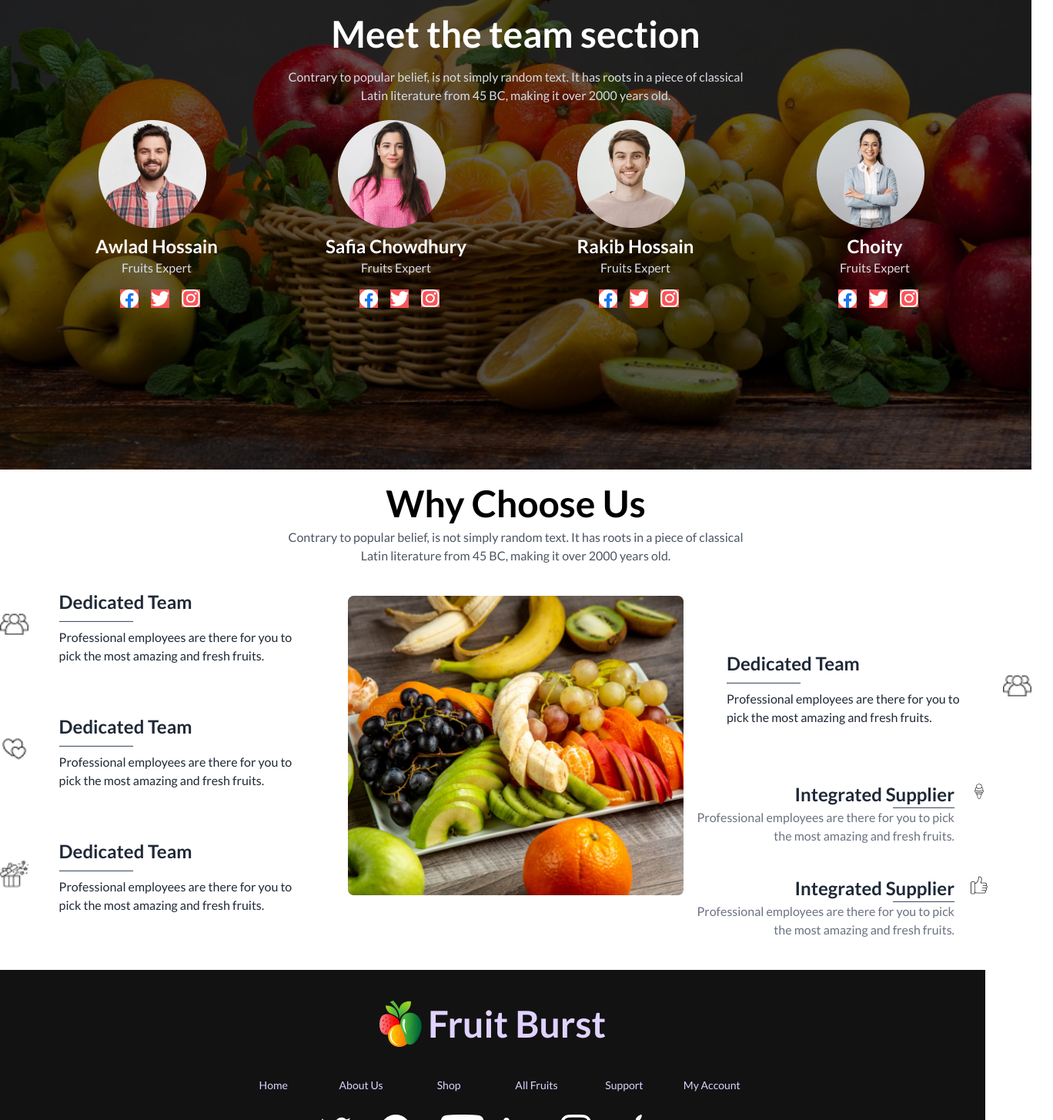
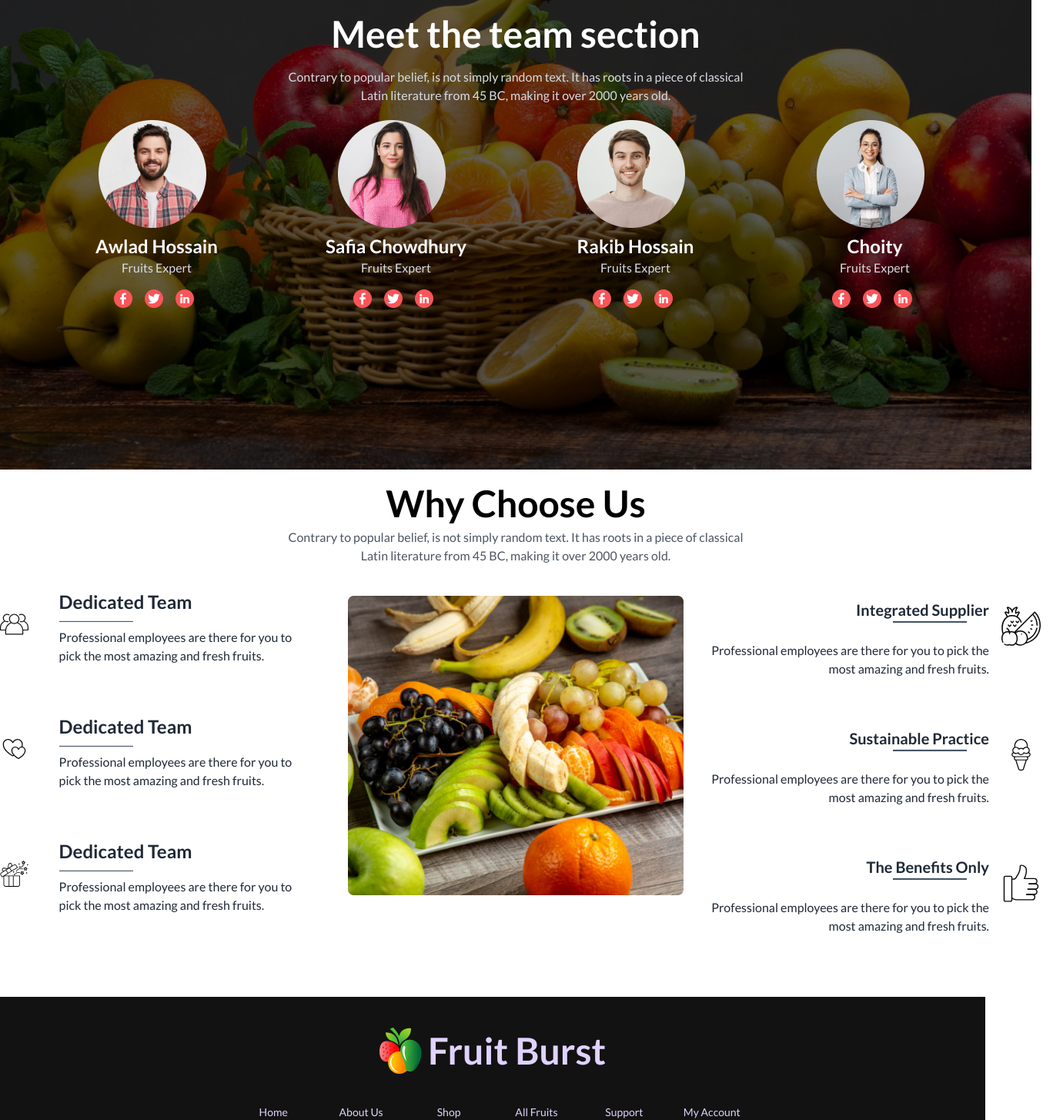
Before and after one commit to codermahbub20/fruit-shop-repo, a plain HTML site: page index.html in a window 1280 px wide. Shown: the part 2001-3456 px from the top of the page at 77% size, 1368 px wide, since content can reach past the window. Drawn offline with nearby package versions, Linux system fonts and the light colour scheme.

Commit message:
Finally Done

```diff
--- a/index.html
+++ b/index.html
@@ -48,7 +48,7 @@
             <div class="navbar lg:w-11/12 mx-auto bg-[#F85559] rounded-full mt-10">
                 <div class="navbar-start">
                     <div class="dropdown f">
-                        <label tabindex="0" class="btn  ml-72 btn-ghost lg:hidden">
+                        <label tabindex="0" class="btn  ml-[278px] btn-ghost lg:hidden">
                             <svg xmlns="http://www.w3.org/2000/svg" class="h-5  w-5" fill="none" viewBox="0 0 24 24"
                                 stroke="currentColor">
                                 <path stroke-linecap="round" stroke-linejoin="round" stroke-width="2"
@@ -207,19 +207,19 @@
                     <div class="grid grid-flow-col gap-5 text-center auto-cols-max">
                         <div class="flex flex-col">
                             <span class="countdown font-mono text-4xl lg:text-5xl">
-                                <span style="--value:29;"></span>:
+                                <span style="--value:29;"></span><img src="./images/Frame.svg" alt="">
                             </span>
                             days
                         </div>
                         <div class="flex flex-col">
                             <span class="countdown font-mono text-4xl lg:text-5xl">
-                                <span style="--value:15;"></span>:
+                                <span style="--value:15;"></span><img src="./images/Frame.svg" alt="">
                             </span>
                             hours
                         </div>
                         <div class="flex flex-col">
                             <span class="countdown font-mono text-4xl lg:text-5xl">
-                                <span style="--value:25;"></span>:
+                                <span style="--value:25;"></span><img src="./images/Frame.svg" alt="">
                             </span>
                             min
                         </div>
@@ -484,9 +484,9 @@
                                 <h4 class="text-2xl font-semibold text-white text-center mt-2">Awlad Hossain</h4>
                                 <h5 class="font-medium">Fruits Expert</h5>
                                 <ul class="flex text-center ml-24 md:ml-10 lg:ml-2 mt-4 gap-4">
-                                    <li><img class="w-6 ml-9 bg-web-bg" src="./images/facebook 1.png" alt=""></li>
-                                    <li><img class="w-6 bg-web-bg" src="./images/twitter 1.png" alt=""></li>
-                                    <li><img class="w-6 bg-web-bg" src="./images/instagram 1.png" alt=""></li>
+                                    <li><img class=" ml-7" src="./images/fb.png" alt=""></li>
+                                    <li><img class="w-6 " src="./images/tw.png" alt=""></li>
+                                    <li><img class="w-6 " src="./images/link.png" alt=""></li>
                                 </ul>
                             </div>
                             <div>
@@ -494,9 +494,9 @@
                                 <h4 class="text-2xl font-semibold text-white text-center mt-2">Safia Chowdhury</h4>
                                 <h5 class="font-medium">Fruits Expert</h5>
                                 <ul class="flex text-center ml-24 md:ml-10 lg:ml-2 mt-4 gap-4">
-                                    <li><img class="w-6 ml-9 bg-web-bg" src="./images/facebook 1.png" alt=""></li>
-                                    <li><img class="w-6 bg-web-bg" src="./images/twitter 1.png" alt=""></li>
-                                    <li><img class="w-6 bg-web-bg" src="./images/instagram 1.png" alt=""></li>
+                                    <li><img class=" ml-7" src="./images/fb.png" alt=""></li>
+                                    <li><img class="w-6 " src="./images/tw.png" alt=""></li>
+                                    <li><img class="w-6 " src="./images/link.png" alt=""></li>
                                 </ul>
                             </div>
                             <div>
@@ -504,9 +504,9 @@
                                 <h4 class="text-2xl font-semibold text-white text-center mt-2">Rakib Hossain</h4>
                                 <h5 class="font-medium">Fruits Expert</h5>
                                 <ul class="flex text-center ml-24 md:ml-10 lg:ml-2 mt-4 gap-4">
-                                    <li><img class="w-6 ml-9 bg-web-bg" src="./images/facebook 1.png" alt=""></li>
-                                    <li><img class="w-6 bg-web-bg" src="./images/twitter 1.png" alt=""></li>
-                                    <li><img class="w-6 bg-web-bg" src="./images/instagram 1.png" alt=""></li>
+                                    <li><img class=" ml-7" src="./images/fb.png" alt=""></li>
+                                    <li><img class="w-6 " src="./images/tw.png" alt=""></li>
+                                    <li><img class="w-6 " src="./images/link.png" alt=""></li>
                                 </ul>
                             </div>
                             <div>
@@ -514,9 +514,9 @@
                                 <h4 class="text-2xl font-semibold text-white text-center mt-2">Choity</h4>
                                 <h5 class="font-medium">Fruits Expert</h5>
                                 <ul class="flex text-center ml-24 md:ml-10 lg:ml-2 mt-4 gap-4">
-                                    <li><img class="w-6 ml-9 bg-web-bg" src="./images/facebook 1.png" alt=""></li>
-                                    <li><img class="w-6 bg-web-bg" src="./images/twitter 1.png" alt=""></li>
-                                    <li><img class="w-6 bg-web-bg" src="./images/instagram 1.png" alt=""></li>
+                                    <li><img class=" ml-7" src="./images/fb.png" alt=""></li>
+                                    <li><img class="w-6 " src="./images/tw.png" alt=""></li>
+                                    <li><img class="w-6 " src="./images/link.png" alt=""></li>
                                 </ul>
                             </div>
                         </div>
@@ -536,28 +536,28 @@
                 <div>
                     <!-- first one -->
                     <div class="card  card-center  lg:card-side bg-base-100 ">
-                        <figure><img class="mt-9 lg:-mt-2 w-16 " src="./images/group 1.png" alt="Movie"/></figure>
+                        <figure><img class="mt-9 lg:-mt-2 w-16 " src="./images/group 1.svg" alt="Movie" /></figure>
                         <div class="card-body text-center ml-2 lg:text-start">
-                          <h2 class="card-title ml-24 lg:ml-0 text-2xl ">Dedicated Team</h2>
-                          <hr class="w-24 ml-32 lg:ml-0 bg-slate-600 h-[2px]">
+                            <h2 class="card-title ml-20 lg:ml-0 text-2xl ">Dedicated Team</h2>
+                            <hr class="w-24 ml-28 lg:ml-0 bg-slate-600 h-[2px]">
                             <p>Professional employees are there for you to pick the most amazing and fresh fruits.</p>
                         </div>
                     </div>
                     <!-- second  one -->
                     <div class="card  card-center  lg:card-side bg-base-100 ">
-                        <figure><img class="mt-9 lg:-mt-2 w-16 " src="./images/love 1.png" alt="Movie"/></figure>
+                        <figure><img class="mt-9 lg:-mt-2 w-16 " src="./images/love 1.svg" alt="Movie" /></figure>
                         <div class="card-body text-center ml-2 lg:text-start">
-                          <h2 class="card-title ml-24 lg:ml-0 text-2xl ">Dedicated Team</h2>
-                          <hr class="w-24 ml-32 lg:ml-0 bg-slate-600 h-[2px]">
+                            <h2 class="card-title ml-20 lg:ml-0 text-2xl ">Dedicated Team</h2>
+                            <hr class="w-24 ml-28 lg:ml-0 bg-slate-600 h-[2px]">
                             <p>Professional employees are there for you to pick the most amazing and fresh fruits.</p>
                         </div>
                     </div>
                     <!-- third one -->
                     <div class="card  card-center  lg:card-side bg-base-100 ">
-                        <figure><img class="mt-9 lg:-mt-2 w-16 " src="./images/gift-box 1.png" alt="Movie"/></figure>
+                        <figure><img class="mt-9 lg:-mt-2 w-16 " src="./images/gift-box 1.svg" alt="Movie" /></figure>
                         <div class="card-body text-center ml-2 lg:text-start">
-                          <h2 class="card-title ml-24 lg:ml-0 text-2xl ">Dedicated Team</h2>
-                          <hr class="w-24 ml-32 lg:ml-0 bg-slate-600 h-[2px]">
+                            <h2 class="card-title ml-20 lg:ml-0 text-2xl ">Dedicated Team</h2>
+                            <hr class="w-24 ml-28 lg:ml-0 bg-slate-600 h-[2px]">
                             <p>Professional employees are there for you to pick the most amazing and fresh fruits.</p>
                         </div>
                     </div>
@@ -567,42 +567,40 @@
                     <img src="./images/whychoose1.png" alt="">
                 </div>
 
-                <div class="mt-10">
+                <div class="mt-5">
                     <!-- first one sub -->
                     <!-- first one -->
-                    <div class="card mt-10 card-center flex-row-reverse  lg:card-side bg-base-100 ">
-                        <figure><img class="-mt-16 lg:-mt-2 ml-10 lg:ml-0 w-16 " src="./images/group 1.png" alt="Movie"/></figure>
-                        <div class="card-body text-center ml-2 lg:text-start">
-                          <h2 class="card-title ml-24 lg:ml-0 text-2xl ">Dedicated Team</h2>
-                          <hr class="w-24 ml-32 lg:ml-0 bg-slate-600 h-[2px]">
-                          <p>Professional employees are there for you to pick the most amazing and fresh fruits.</p>
+                    <div class="hero">
+                        <div class="hero-content flex-col lg:flex-row-reverse">
+                          <img src="./images/fruit 1.svg" class="max-w-sm w-20 lg:-mt-12 rounded-lg " />
+                          <div>
+                            <h1 class="text-xl font-bold text-center lg:text-right mt-2">Integrated Supplier</h1>
+                            <hr class="w-24 ml-36 lg:ml-60  bg-slate-600 h-[3px]">
+                            <p class="py-6 text-center lg:text-right">Professional employees are there for you to pick the most amazing and fresh fruits.</p>
+                          </div>
                         </div>
                       </div>
 
                     <!-- second one sub -->
-                    <div class="flex row-reverse mt-10">
-                        <div class="lg:mr-5">
-                            <h1 class="flex justify-end text-2xl font-extrabold">Integrated Supplier</h1>
-                            <hr class="w-20 lg:ml-64  bg-slate-600 h-[2px]">
-                            <p class="text-right font-medium text-gray-500">Professional employees are there for you to
-                                pick <br> the most amazing and fresh fruits.</p>
+                    <div class="hero">
+                        <div class="hero-content flex-col lg:flex-row-reverse">
+                          <img src="./images/ice-cream 1.svg" class="max-w-sm w-20 lg:-mt-12 rounded-lg " />
+                          <div>
+                            <h1 class="text-xl font-bold text-center lg:text-right mt-2">Sustainable Practice</h1>
+                            <hr class="w-24 ml-36 lg:ml-60  bg-slate-600 h-[3px]">
+                            <p class="py-6 text-center lg:text-right">Professional employees are there for you to pick the most amazing and fresh fruits.</p>
                           </div>
-                        <!-- img sub div -->
-                        <div>
-                            <img src="./images/ice-cream 1.png" alt="">
                         </div>
                       </div>
                     <!-- third one sub -->
-                    <div class="flex row-reverse mt-10">
-                        <div class="lg:mr-5">
-                            <h1 class="flex justify-end text-2xl font-extrabold">Integrated Supplier</h1>
-                            <hr class="w-20 lg:ml-64  bg-slate-600 h-[2px]">
-                            <p class="text-right font-medium text-gray-500">Professional employees are there for you to
-                                pick <br> the most amazing and fresh fruits.</p>
+                    <div class="hero">
+                        <div class="hero-content flex-col lg:flex-row-reverse">
+                          <img src="./images/like 1.svg" class="max-w-sm w-20 lg:-mt-12 rounded-lg " />
+                          <div>
+                            <h1 class="text-xl font-bold text-center lg:text-right mt-2">The Benefits Only</h1>
+                            <hr class="w-24 ml-36 lg:ml-60  bg-slate-600 h-[3px]">
+                            <p class="py-6 text-center lg:text-right">Professional employees are there for you to pick the most amazing and fresh fruits.</p>
                           </div>
-                        <!-- img sub div -->
-                        <div>
-                            <img src="./images/like 1.png" alt="">
                         </div>
                       </div>
                 </div>
@@ -616,12 +614,13 @@
         <div>
             <div class="flex items-center gap-2">
                 <img src="./images/logo.png" alt="">
-                <p class="text-5xl font-extrabold">Fruit Burst</p>
+                <p class="text-3xl lg:text-5xl font-extrabold">Fruit Burst</p>
             </div>
         </div>
         <div>
-            <div class="grid gap-4">
-                <ul class="grid grid-cols-4 lg:grid-cols-6 gap-4 text-center lg:gap-10">
+            <div class="grid lg:gap-4">
+                <ul class="grid grid-cols-3 lg:grid-cols-6 gap-6  text-center lg:gap-10">
+
                     <li>Home</li>
                     <li>About Us </li>
                     <li>Shop</li>
@@ -633,7 +632,7 @@
 
             <div>
                 <ul class="grid grid-cols-6 lg:grid-cols-6 gap-5 mt-5 ">
-                    <li><img src="./images/twitter 1.png" alt=""></li>
+                    <li><img  src="./images/twitter 1.png" alt=""></li>
                     <li><img src="./images/facebook 1.png" alt=""></li>
                     <li><img src="./images/Group 49.png" alt=""></li>
                     <li><img src="./images/linkedin 1.png" alt=""></li>
```
Also changed, not shown: images/Frame.svg (added), images/fb.png (added), images/fruit 1.png (deleted), images/fruit 1.svg (added), images/gift-box 1.png (deleted), images/gift-box 1.svg (added), images/group 1.png (deleted), images/group 1.svg (added), images/ice-cream 1.png (deleted), images/ice-cream 1.svg (added), images/like 1.png (deleted), images/like 1.svg (added), images/link.png (added), images/love 1.svg (added), 1 more files. Lines whose indentation alone changed are shown as unchanged.
